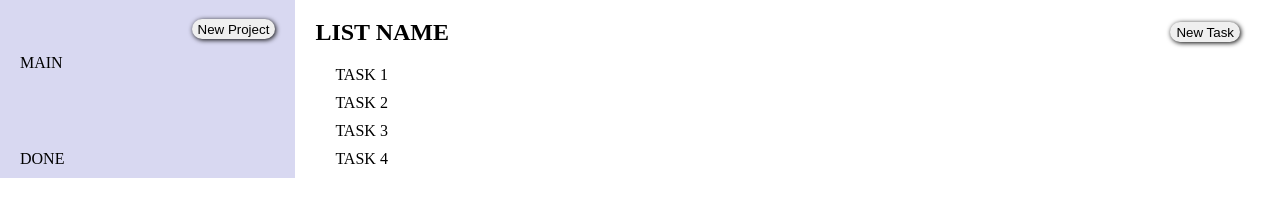
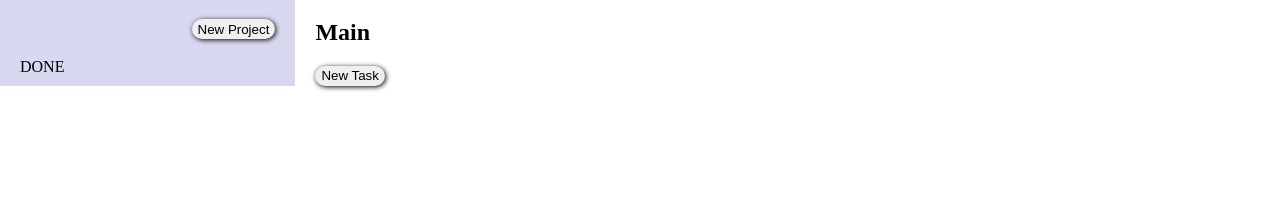
Before and after one commit to marrahenzo/todo-list, a website built with webpack: page index.html in a window 1280 px wide. Shown: the part 41-258 px from the top of the page. Built offline with nearby package versions, Linux system fonts and the light colour scheme.

Commit message:
Remove dummy data

```diff
--- a/index.html
+++ b/index.html
@@ -20,22 +20,15 @@
       </div>
       <div id="sidebar">
         <button type="button" id="btn-new-project">New Project</button>
-        <div id="projects-container">
-          <div id="project1" class="project">MAIN</div>
-        </div>
+        <div id="projects-container"></div>
         <div id="done">DONE</div>
       </div>
       <div id="main">
-        <div id="list-title-add-container">
-          <h2 id="list-name">LIST NAME</h2>
+        <div id="project-title-add-container">
+          <h2 id="project-name">Main</h2>
           <button type="button" id="btn-new-task">New Task</button>
         </div>
-        <div id="tasks">
-          <div id="task1" class="task">TASK 1</div>
-          <div id="task2" class="task">TASK 2</div>
-          <div id="task3" class="task">TASK 3</div>
-          <div id="task4" class="task">TASK 4</div>
-        </div>
+        <div id="tasks-container"></div>
       </div>
     </div>
   </body>
```
